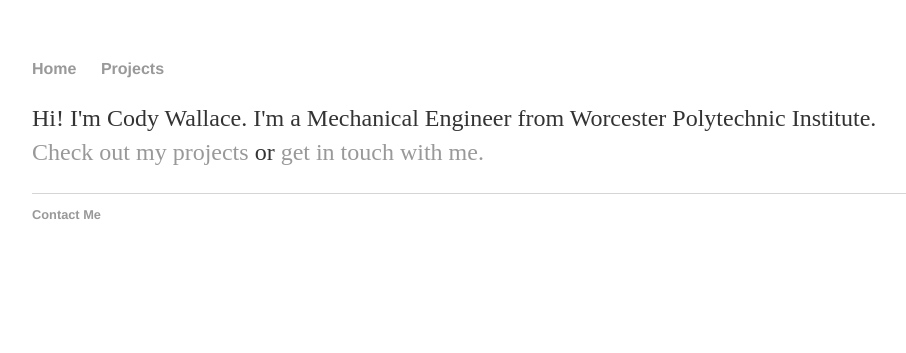
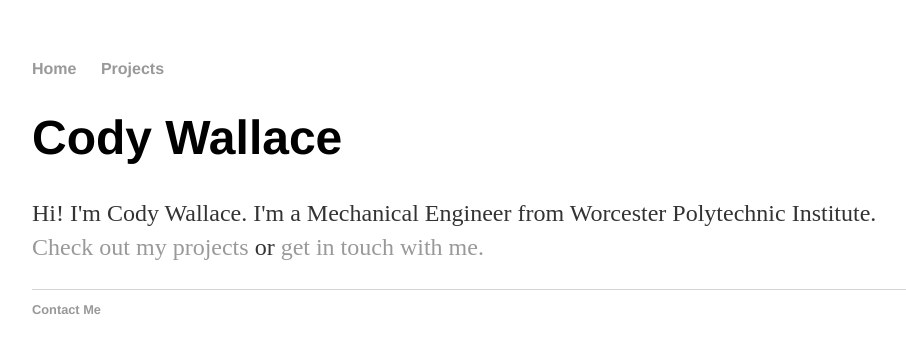
Before and after one commit to CodyWallace245/CodyWallace245.github.io, a Jekyll site: the page built from index.html, in a window 1280 px wide. Shown: the top 353 px of the page, without its empty margins (160-1066 px from the left). Built offline with Jekyll 4.4.1, drawn with Linux system fonts in a browser that asks for light colours.

Commit message:
Update index.html

```diff
--- a/index.html
+++ b/index.html
@@ -3,7 +3,7 @@ layout: default
 title: Cody Wallace
 ---
 <div class="blurb">
-	<title>Cody Wallace</title>
+	<h1>Cody Wallace</h1>
 	<p>Hi! I'm Cody Wallace. I'm a Mechanical Engineer from Worcester Polytechnic Institute. <a href="/projects"> Check out my projects</a> or <a href="mailto:cody.wallace245@gmail.com">get in touch with me.</a></p>
 
 </div><!-- /.blurb -->
```
